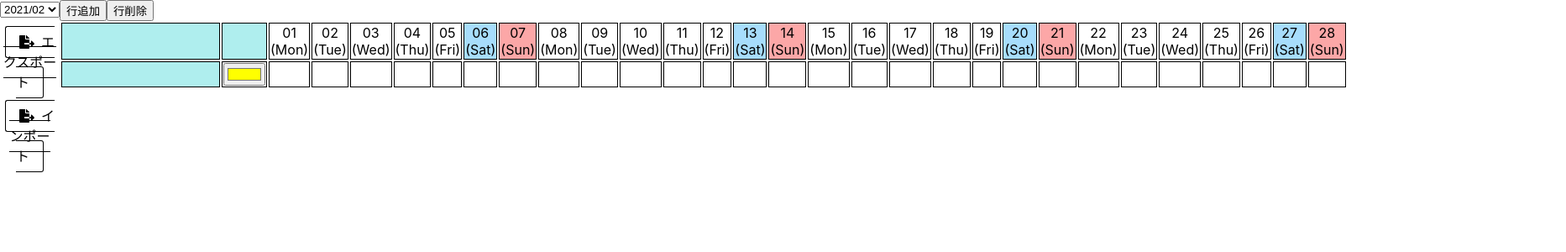
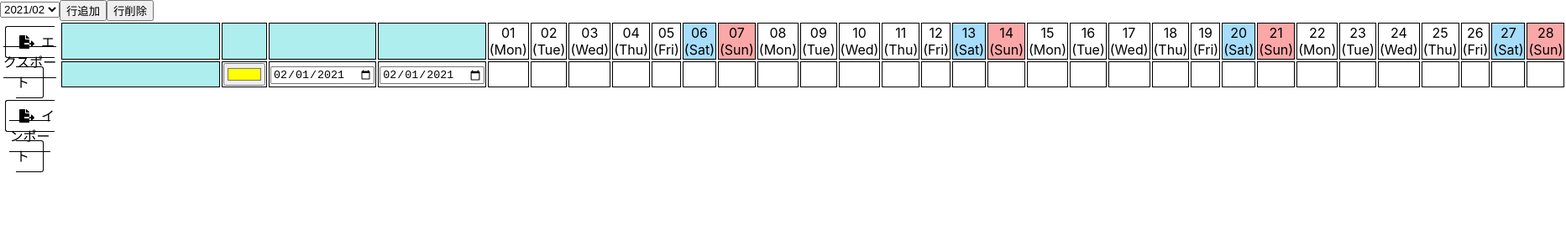
Before and after one commit to h64m1/gantt-chart, a React (Create React App) app in the folder app/: page / in a window 1280 px wide. Shown: the top 300 px of the page at 84% size, 1865 px wide, since content can reach past the window. Built offline with nearby package versions, Linux system fonts and the light colour scheme.

Commit message:
[mod] 開始日と終了日を仮設置 #23
- input type=dateは使いにくいので、良さげなdatepickerで置換したい

```diff
--- a/app/src/component/Gantt/HeadRow.tsx
+++ b/app/src/component/Gantt/HeadRow.tsx
@@ -20,6 +20,9 @@ HeadRow.displayName = 'HeadRow'
 function getDatesInMonth(yearMonth: string): Array<JSX.Element> {
 	// 一ヶ月分の日付
 	const dates = Days(yearMonth, { format: 'DD (ddd)' })
+	// 開始日と終了日の要素を追加
+	dates.unshift('')
+	dates.unshift('')
 	// タイトル用の要素を追加
 	dates.unshift('')
 	// カラーピッカー用の要素追加
--- a/app/src/component/Gantt/TitleColumn.tsx
+++ b/app/src/component/Gantt/TitleColumn.tsx
@@ -18,6 +18,25 @@ export const TitleColumn: React.FC<Props> = React.memo(({ row, yearMonth, title,
 
 	return (
 		<>
+			<Title row={row} column={column} title={title} id={id} dispatch={dispatch} />
+			<ColorPicker row={row} column={column} color={color} id={id} dispatch={dispatch} />
+			<Date dateName={'beginDate'} row={row} column={column} date={yearMonth} id={id} dispatch={dispatch} />
+			<Date dateName={'endDate'} row={row} column={column} date={yearMonth} id={id} dispatch={dispatch} />
+		</>
+	)
+})
+
+/**
+ * タイトル列
+ */
+const Title: React.FC<{
+	row: number
+	column: number
+	title: string
+	id: string
+	dispatch: React.Dispatch<Action>
+}> = ({ row, column, title, id, dispatch }) => {
+	return (
 		<td key={`title-${row}-${column}`} className="gantt-body title">
 			{/* タイトル */}
 			<input
@@ -33,6 +52,20 @@ export const TitleColumn: React.FC<Props> = React.memo(({ row, yearMonth, title,
 				}
 			/>
 		</td>
+	)
+}
+
+/**
+ * カラーピッカー
+ */
+const ColorPicker: React.FC<{
+	row: number
+	column: number
+	color: string
+	id: string
+	dispatch: React.Dispatch<Action>
+}> = ({ row, column, color, id, dispatch }) => {
+	return (
 		<td key={`color-picker-${row}-${column}`} className="gantt-body color-picker">
 			{/* タスク用のカラーピッカー */}
 			<input
@@ -47,8 +80,36 @@ export const TitleColumn: React.FC<Props> = React.memo(({ row, yearMonth, title,
 				}
 			/>
 		</td>
-		</>
 	)
-})
+}
+
+/**
+ * 開始日/終了日
+ */
+const Date: React.FC<{
+	dateName: string
+	row: number
+	column: number
+	date: string
+	id: string
+	dispatch: React.Dispatch<Action>
+}> = ({ dateName, row, column, date, id, dispatch }) => {
+	return (
+		<td key={`${dateName}-${row}-${column}`} className="gantt-body date">
+			{/* タスクの日付 */}
+			<input
+				type="date"
+				value={date}
+				// onChange={(e) =>
+				// 	dispatch({
+				// 		type: 'color',
+				// 		id: id,
+				// 		color: e.target.value,
+				// 	})
+				// }
+			/>
+		</td>
+	)
+}
 
 TitleColumn.displayName = 'TitleColumn'
```
Lines whose indentation alone changed are shown as unchanged.
